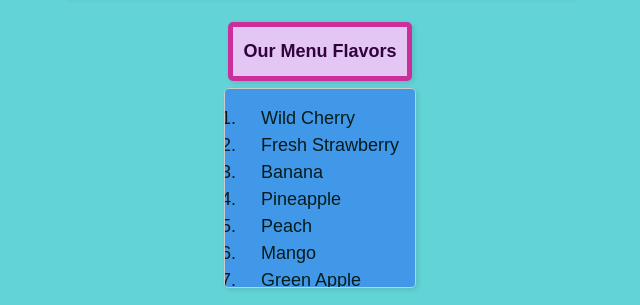
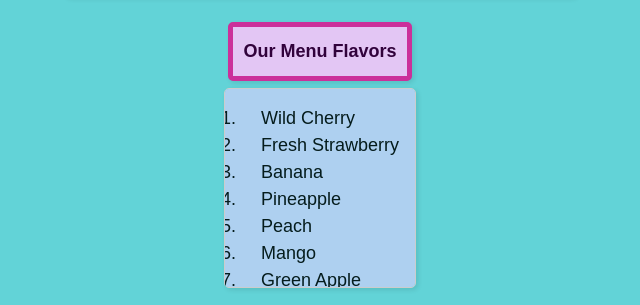
Before and after one commit to ragloria-bot/Project-03-Final-Proposal, a plain HTML site: page menu.html in a window 1280 px wide. Shown: the part 121-426 px from the top of the page, without its empty margins (320-960 px from the left). Drawn offline with Linux system fonts and the light colour scheme.

Commit message:
updated files
Added an image to the homepage and edited the background color of list elements.

```diff
--- a/style.css
+++ b/style.css
@@ -90,7 +90,7 @@ ul {
     margin-bottom: 10px; /* reduce space below ul */
     list-style-type: round; /* round bullets */
     margin-left: 20px; /* indent list */
-    background-color: #4298e8; /* light blue background */
+    background-color: #aed0f0; /* light blue background */
     border: 1px solid #ccc; /* light gray border */
     border-radius: 5px; /* rounded corners */
     padding: 16px; /* padding inside the box */
@@ -112,8 +112,6 @@ ul {
     white-space: normal; /* normal white space handling */
     word-break: normal; /* normal word breaking */
     hyphens: none; /* no hyphenation */
-    list-style-position: outside; /* bullets outside the box */
-    list-style-image: none; /* no custom bullet image */
 }
 
 div {
```
Also changed, not shown: index.html (+2 -0 lines).
